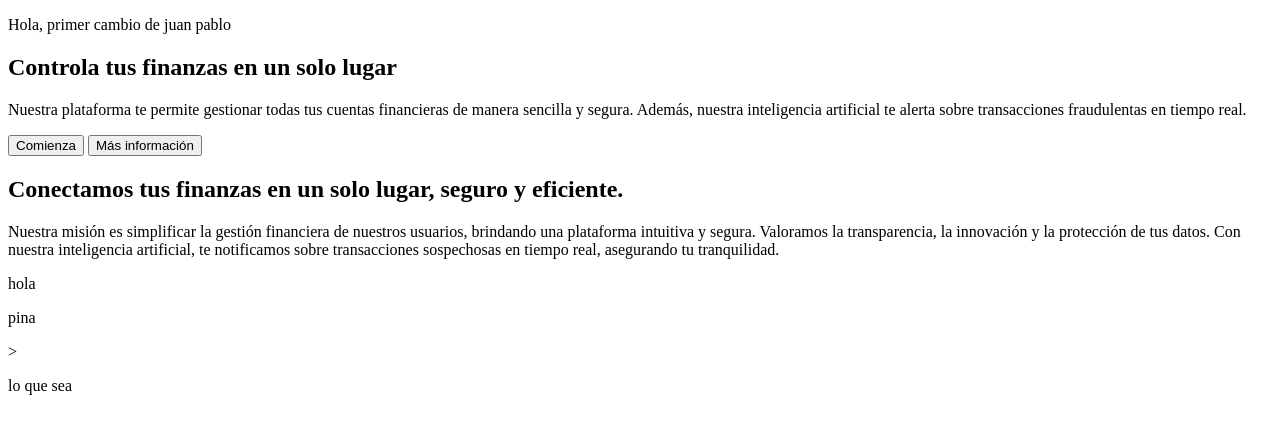
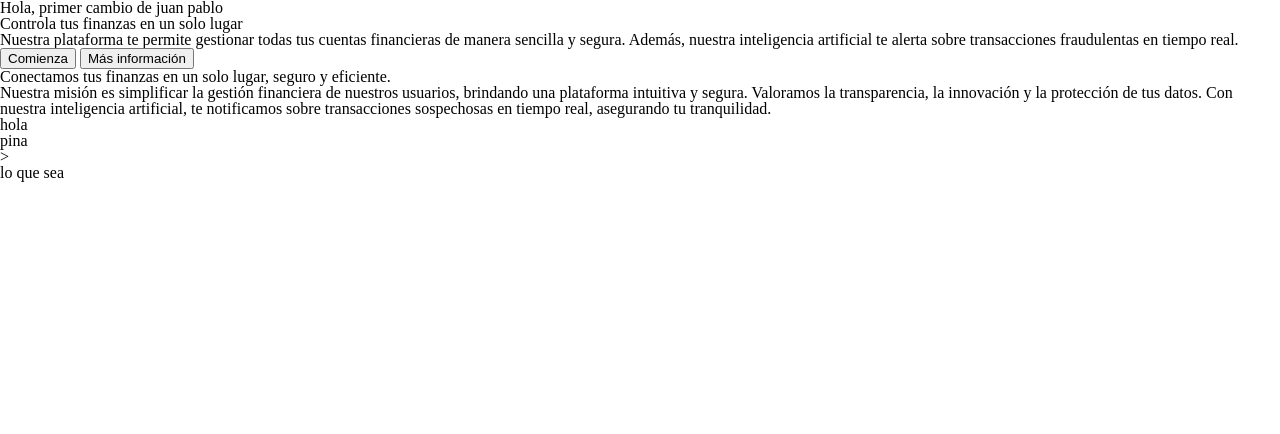
Before and after one commit to hallzyx/ihc, a plain HTML site: page ihc/html/index.html in a window 1280 px wide. Drawn offline with Linux system fonts and the light colour scheme.

Commit message:
style:add link css

```diff
--- a/ihc/html/index.html
+++ b/ihc/html/index.html
@@ -3,7 +3,8 @@
 <head>
     <meta charset="UTF-8">
     <meta name="viewport" content="width=device-width, initial-scale=1.0">
-
+    <link rel="stylesheet" href="../styles/main.css" />
+    <link rel="stylesheet" href="../styles/reset.css" />
     <title>FraudGuard</title>
 
 </head>
```
